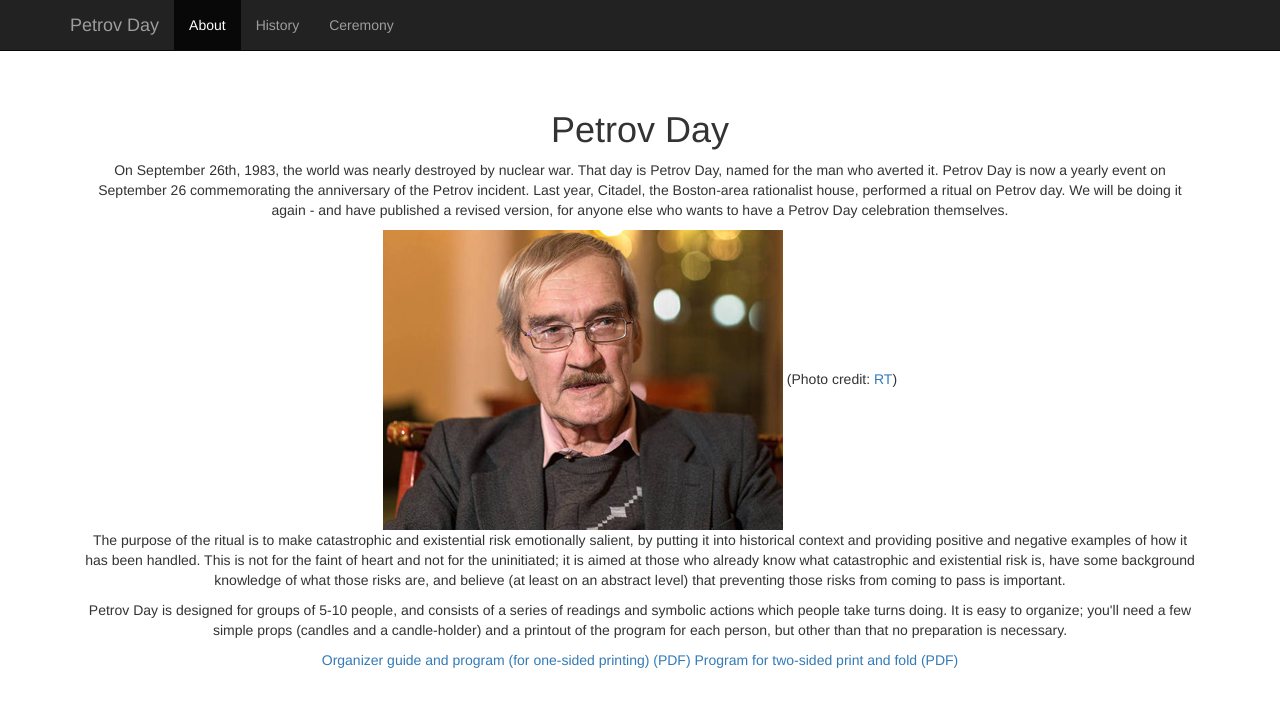
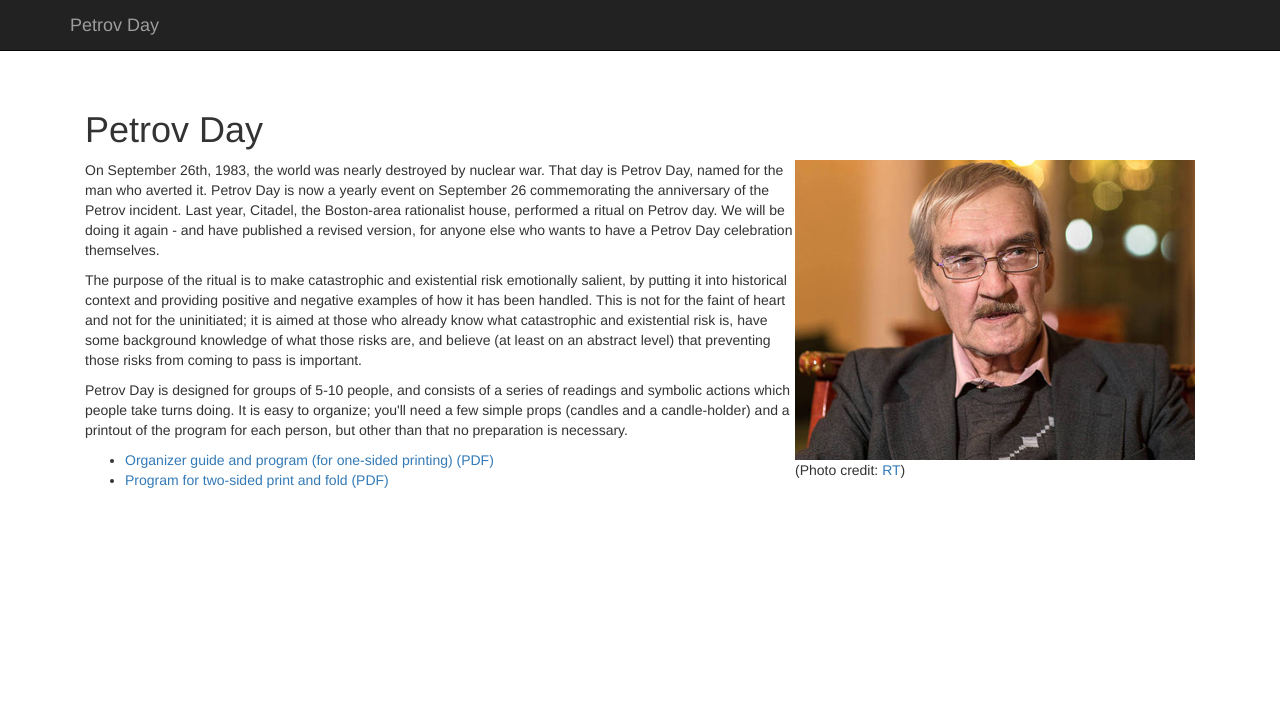
Before and after one commit to jimrandomh/PetrovDay, a plain HTML site: page web/index.html in a window 1280 px wide. Drawn offline with nearby package versions, Linux system fonts and the light colour scheme.

Commit message:
Style fixes for website

```diff
--- a/web/css/petrov-day.css
+++ b/web/css/petrov-day.css
@@ -4,5 +4,4 @@ body {
 }
 .starter-template {
 	padding: 40px 15px;
-	text-align: center;
 }
--- a/web/index.html
+++ b/web/index.html
@@ -24,9 +24,9 @@
 		</div>
 		<div id="navbar" class="collapse navbar-collapse">
 			<ul class="nav navbar-nav">
-				<li class="active"><a href="#">About</a></li>
+				<!-- <li class="active"><a href="#">About</a></li>
 				<li><a href="#history">History</a></li>
-				<li><a href="#ceremony">Ceremony</a></li>
+				<li><a href="#ceremony">Ceremony</a></li> -->
 			</ul>
 		</div>
 	</div>
@@ -37,15 +37,15 @@
 
 <h1>Petrov Day</h1>
 
+<P style="float:right"><img src="images/StanislavPetrov.jpg"><br>
+(Photo credit: <a href="https://www.rt.com/news/soviet-officer-awarded-dresden-530/">RT</a>)</P>
+
 <P>On September 26th, 1983, the world was nearly destroyed by nuclear war. That
 day is Petrov Day, named for the man who averted it. Petrov Day is now a yearly
 event on September 26 commemorating the anniversary of the Petrov incident.
 Last year, Citadel, the Boston-area rationalist house, performed a ritual on
 Petrov day. We will be doing it again - and have published a revised version,
 for anyone else who wants to have a Petrov Day celebration themselves.</P>
-
-<img src="images/StanislavPetrov.jpg">
-(Photo credit: <a href="https://www.rt.com/news/soviet-officer-awarded-dresden-530/">RT</a>)
 
 <P>The purpose of the ritual is to make catastrophic and existential risk
 emotionally salient, by putting it into historical context and providing
@@ -61,8 +61,10 @@ organize; you'll need a few simple props (candles and a candle-holder) and a
 printout of the program for each person, but other than that no preparation is
 necessary.</P>
 
-<a href="/downloads/PetrovDay-OrganizerGuide.pdf">Organizer guide and program (for one-sided printing) (PDF)</a>
-<a href="/downloads/PetrovDay-DoubleSidedBooklet.pdf">Program for two-sided print and fold (PDF)</a>
+<ul>
+<li><a href="/downloads/PetrovDay-OrganizerGuide.pdf">Organizer guide and program (for one-sided printing) (PDF)</a></li>
+<li><a href="/downloads/PetrovDay-DoubleSidedBooklet.pdf">Program for two-sided print and fold (PDF)</a></li>
+</ul>
 
 	</div>
 </div>
```
